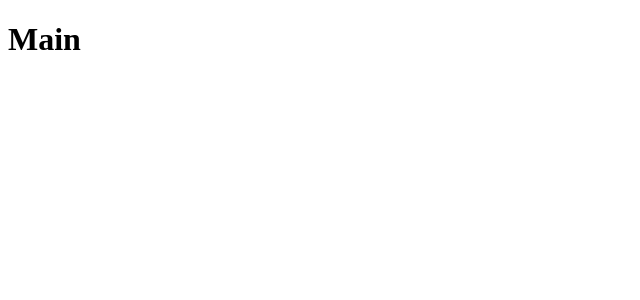
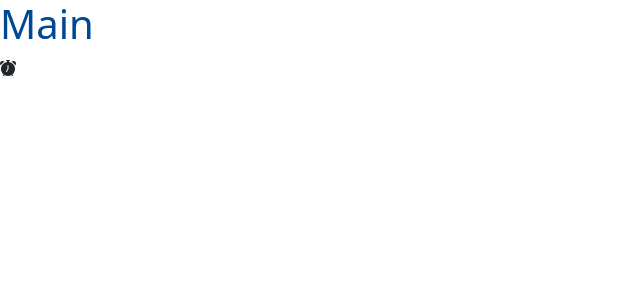
Before and after one commit to ngmthaq/structure-next, a Next.js app: page / in a window 1280 px wide. Shown: the top 300 px of the page, without its empty margins (0-640 px from the left). Built offline with nearby package versions, Linux system fonts and the light colour scheme.

Commit message:
Install bootstrap

```diff
--- a/package.json
+++ b/package.json
@@ -9,8 +9,11 @@
     "lint": "next lint"
   },
   "dependencies": {
+    "bootstrap": "^5.3.0",
+    "bootstrap-icons": "^1.10.5",
     "next": "13.4.6",
     "react": "18.2.0",
+    "react-bootstrap": "^2.7.4",
     "react-dom": "18.2.0"
   },
   "devDependencies": {
@@ -19,6 +22,7 @@
     "@types/react-dom": "18.2.5",
     "eslint": "8.43.0",
     "eslint-config-next": "13.4.6",
+    "sass": "^1.63.4",
     "scss": "0.2.4",
     "typescript": "5.1.3"
   }
--- /dev/null
+++ b/src/assets/_bootstrap.scss
@@ -0,0 +1,10 @@
+$grid-breakpoints: (
+  xs: $breakpoint-xs,
+  sm: $breakpoint-sm,
+  md: $breakpoint-md,
+  lg: $breakpoint-lg,
+  xl: $breakpoint-xl,
+  xxl: $breakpoint-xxl,
+);
+
+@import "~bootstrap/scss/bootstrap";
--- /dev/null
+++ b/src/assets/_mixins.scss
@@ -0,0 +1,47 @@
+@mixin downXl {
+  @media (max-width: #{$breakpoint-xl - 1px}) {
+    @content;
+  }
+}
+
+@mixin downLg {
+  @media (max-width: #{$breakpoint-lg - 1px}) {
+    @content;
+  }
+}
+
+@mixin downMd {
+  @media (max-width: #{$breakpoint-md - 1px}) {
+    @content;
+  }
+}
+
+@mixin downSm {
+  @media (max-width: #{$breakpoint-sm - 1px}) {
+    @content;
+  }
+}
+
+@mixin upXs {
+  @media (min-width: #{$breakpoint-xs}) {
+    @content;
+  }
+}
+
+@mixin upSm {
+  @media (min-width: #{$breakpoint-sm}) {
+    @content;
+  }
+}
+
+@mixin upMd {
+  @media (min-width: #{$breakpoint-md}) {
+    @content;
+  }
+}
+
+@mixin upLg {
+  @media (min-width: #{$breakpoint-lg}) {
+    @content;
+  }
+}
--- /dev/null
+++ b/src/assets/_variables.scss
@@ -0,0 +1,32 @@
+// Color
+$blue: #007bfd;
+$indigo: #6610f2;
+$purple: #6f42c1;
+$pink: #e83e8c;
+$red: #dc3545;
+$orange: #fd7e14;
+$yellow: #ffc107;
+$green: #28a745;
+$teal: #20c997;
+$cyan: #17a2b8;
+$white: #fff;
+$gray: #6c757d;
+$gray-dark: #343a40;
+$gray-light: #adc1d4;
+$primary: #004896;
+$secondary: #6c757d;
+$success: #28a745;
+$info: #17a2b8;
+$warning: #ffc107;
+$danger: #dc3545;
+$light: #f8f9fa;
+$dark: #343a40;
+$black: #0e0e0e;
+
+// Breakpoints
+$breakpoint-xs: 0;
+$breakpoint-sm: 576px;
+$breakpoint-md: 768px;
+$breakpoint-lg: 992px;
+$breakpoint-xl: 1200px;
+$breakpoint-xxl: 1366px;
--- /dev/null
+++ b/src/assets/style.scss
@@ -0,0 +1,3 @@
+@import "./variables";
+@import "./bootstrap";
+@import "./mixins";
--- /dev/null
+++ b/src/containers/HomeContainer/HomeContainer.module.scss
@@ -0,0 +1,6 @@
+@import "../../assets/variables";
+@import "../../assets/mixins";
+
+.heading {
+  color: $primary;
+}
--- a/src/containers/HomeContainer/index.tsx
+++ b/src/containers/HomeContainer/index.tsx
@@ -1,5 +1,6 @@
 import React from "react";
 import BaseLayout from "@/layouts/BaseLayout";
+import style from "./HomeContainer.module.scss";
 
 const HomeContainer: React.FC = () => {
   return (
@@ -8,7 +9,8 @@ const HomeContainer: React.FC = () => {
       description="The most important thing is how the snippet looks."
       image="/favicon.ico"
     >
-      <h1>Main</h1>
+      <h1 className={style.heading}>Main</h1>
+      <i className="bi bi-alarm-fill"></i>
     </BaseLayout>
   );
 };
--- a/src/pages/_app.tsx
+++ b/src/pages/_app.tsx
@@ -1,8 +1,15 @@
 import React from "react";
+import BootstrapProvider from "react-bootstrap/SSRProvider";
 import { AppProps } from "next/app";
+import "bootstrap-icons/font/bootstrap-icons.scss";
+import "@/assets/style.scss";
 
 const App: React.FC<AppProps> = ({ Component, pageProps }) => {
-  return <Component {...pageProps} />;
+  return (
+    <BootstrapProvider>
+      <Component {...pageProps} />
+    </BootstrapProvider>
+  );
 };
 
 export default App;
```
Also changed, not shown: index.html (deleted, +0 -9 lines), 1 other file (tests, documents, lock files or other folders).
